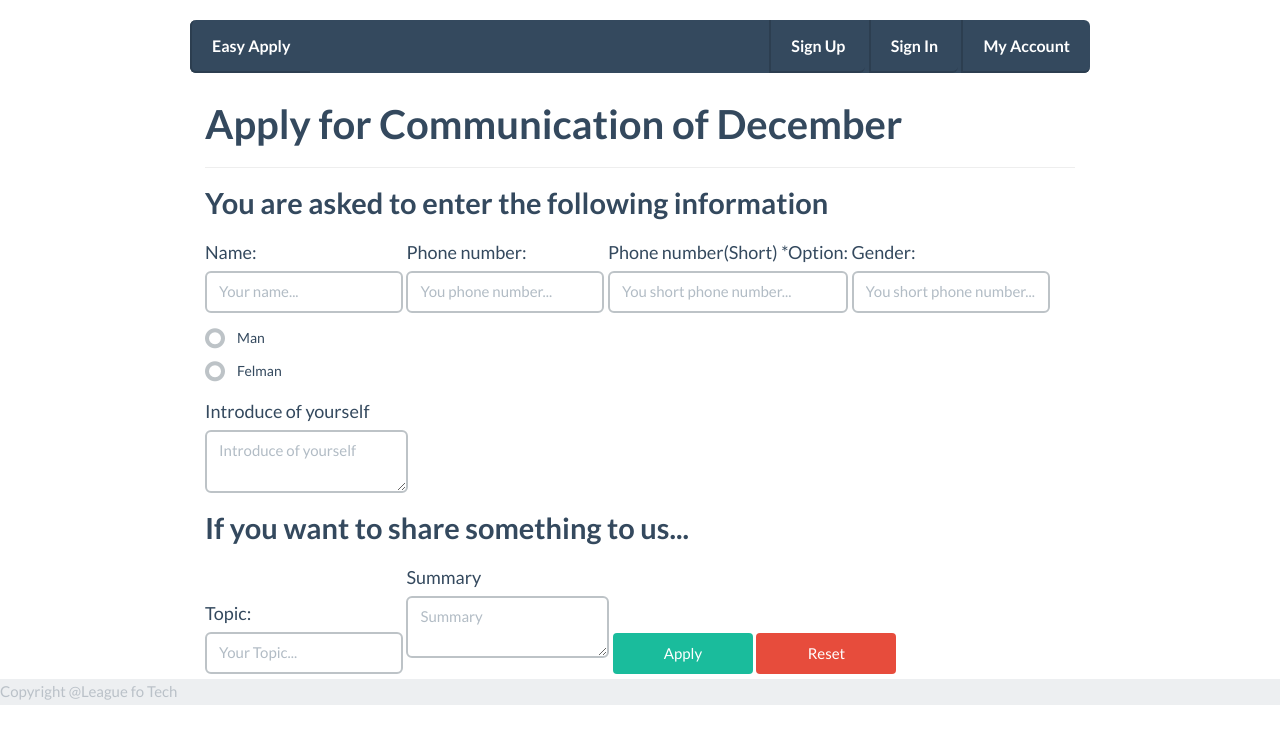
After one commit to SR1/easy_apply, a Flask app: page /apply in a window 1280 px wide. The commit adds this page. Shown: the top 744 px of the page. Run offline with Flask 2, Linux system fonts and the light colour scheme; some libraries are stand-ins or nearby versions.

Commit message:
add apply page

```diff
--- a/main.py
+++ b/main.py
@@ -9,5 +9,9 @@ def index():
 def detail():
     return render_template('detail.html')
 
+@app.route("/apply")
+def apply():
+    return render_template('apply.html')
+
 if __name__=="__main__":
     app.run(debug=True)
--- a/static/css/easy-apply.css
+++ b/static/css/easy-apply.css
@@ -9,6 +9,9 @@ div.navcontainer{
 	margin-right: auto;
 	margin-top: 20px;
 	width: 900px;
+}
+
+footer{
 }
 
 div.event-small{
--- /dev/null
+++ b/templates/apply.html
@@ -0,0 +1,88 @@
+<!DOCTYPE html PUBLIC "-//W3C//DTD XHTML 1.0 Transitional//EN"
+  "http://www.w3.org/TR/xhtml1/DTD/xhtml1-transitional.dtd">
+<html xmlns="http://www.w3.org/1999/xhtml">
+    <head>
+        <title>Easy Apply</title>
+        <meta charset="utf-8">
+        <link rel="shortcut icon" href="{{url_for('static', filename="images/favicon.ico")}}">
+        <link href="{{url_for('static', filename="bootstrap/css/bootstrap.css")}}" rel="stylesheet">
+        <link href="{{url_for('static', filename="css/flat-ui.css")}}" rel="stylesheet">
+        <link href="{{url_for('static', filename="css/easy-apply.css")}}" rel="stylesheet" >
+        <!-- HTML5 shim, for IE6-8 support of HTML5 elements. All other JS at the end of file. -->
+        <!--[if lt IE 9]>
+        <script src="{{url_for('static', filename="js/html5shiv.js")}}" />
+        <![endif]-->
+    </head>
+    <body>
+        <!-- navigation bar -->
+        <div class="navbar navbar-inverse navcontainer">
+            <div>
+                <ul class="nav navbar-left">
+                    <li><a>Easy Apply</a></li>
+                </ul>
+                <ul class="nav navbar-right">
+                    <li><a>Sign Up</a></li>
+                    <li><a>Sign In</a></li>
+                    <li><a>My Account</a>
+                        <ul>
+                            <li><a>SR1</a></li>
+                            <li><a>Sign Out</a></li>
+                        </ul>
+                    </li>
+                </ul>
+            </div>
+        </div>
+        <div class="maincontainer">
+            <h3>Apply for Communication of December</h3>
+            <hr />
+            <h4>You are asked to enter the following information</h4>
+            <label>Name:
+                <input type="text" class="form-control" placeholder="Your name..." />
+            </label>
+            <label>Phone number:
+                <input type="text" class="form-control" placeholder="You phone number..." />
+            </label>
+            <label>Phone number(Short) *Option:
+                <input type="text" class="form-control" placeholder="You short phone number..." />
+            </label>
+            <label>Gender:
+                <input type="text" class="form-control" placeholder="You short phone number..." />
+            </label>
+            <label class="radio">
+                <input type="radio" name="gender" value="0" data-toggle="radio">
+                Man
+            </label>
+            <label class="radio">
+                <input type="radio" name="gender" value="1" data-toggle="radio">
+                Felman
+            </label>
+            <label>Introduce of yourself
+                <textarea type="text" class="form-control" placeholder="Introduce of yourself" /></textarea>
+            </label>
+            <h4>If you want to share something to us...</h4>
+            <label>Topic:
+                <input type="text" class="form-control" placeholder="Your Topic..." />
+            </label>
+            <label>Summary
+                <textarea type="text" class="form-control" placeholder="Summary" /></textarea>
+            </label>
+            <button class="btn btn-primary btn-wide">Apply</button>
+            <button class="btn btn-danger btn-wide">Reset</button>
+        </div>
+        <footer>
+            Copyright @League fo Tech
+        </footer>
+
+        <!-- Load JS here for greater good =============================-->
+        <script src="{{url_for('static', filename="js/jquery-1.8.3.min.js")}}" ></script>
+        <script src="{{url_for('static', filename="js/jquery-ui-1.10.3.custom.min.js")}}" ></script>
+        <script src="{{url_for('static', filename="js/jquery.ui.touch-punch.min.js")}}" ></script>
+        <script src="{{url_for('static', filename="js/bootstrap.min.js")}}" ></script>
+        <script src="{{url_for('static', filename="js/bootstrap-select.js")}}" ></script>
+        <script src="{{url_for('static', filename="js/bootstrap-switch.js")}}" ></script>
+        <script src="{{url_for('static', filename="js/flatui-checkbox.js")}}" ></script>
+        <script src="{{url_for('static', filename="js/flatui-radio.js")}}" ></script>
+        <script src="{{url_for('static', filename="js/jquery.tagsinput.js")}}" ></script>
+        <script src="{{url_for('static', filename="js/jquery.placeholder.js")}}" ></script>
+    </body>
+</html>
```
